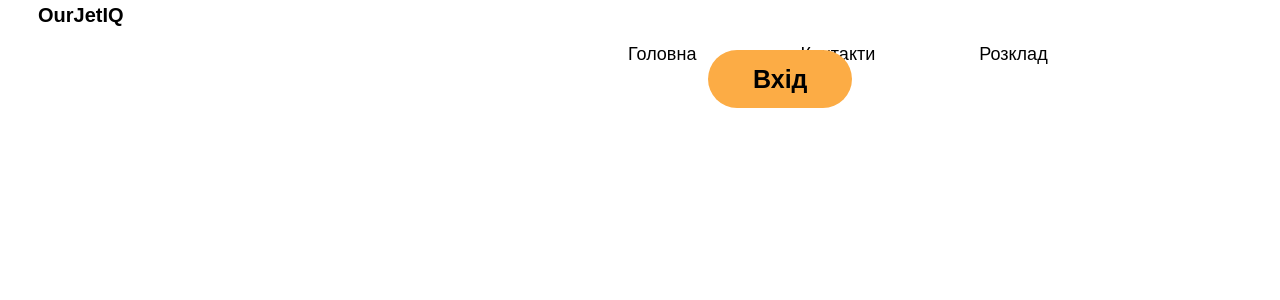
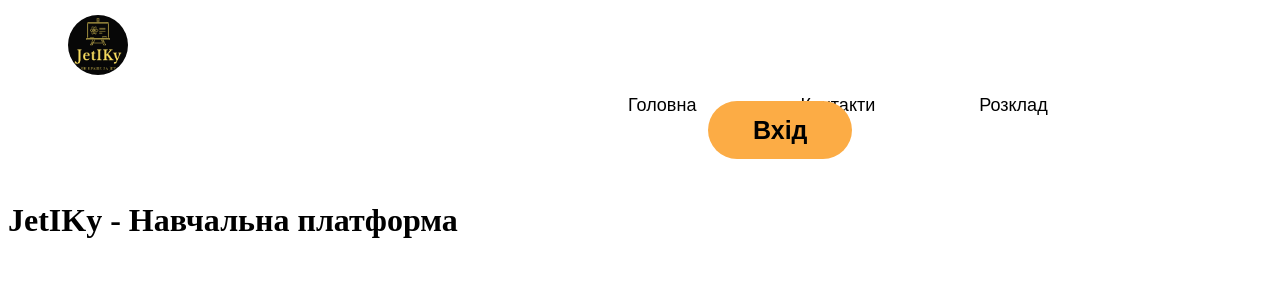
Before and after one commit to romanbffff/-, a PHP site: page / in a window 1280 px wide. Shown: the top 300 px of the page. Run offline with PHP 8.4, Linux system fonts and the light colour scheme.

Commit message:
start develop new block. new logo

```diff
--- a/css/style.css
+++ b/css/style.css
@@ -8,11 +8,14 @@ header {
     display: flex;
 }
 .logo{
-    padding-left:30px;
-    font-family: Arial;
-    font-weight: bold;
-    font-size: 20px;
-    margin-top: -9px;
+    padding-left: 60px;
+    margin-top: 5px;
+    padding-right: 180px;
+}
+.logo img{
+    width: 60px;
+    height: 60px;
+    border-radius: 50%;
 }
 
 .logo, .menu {
@@ -59,3 +62,10 @@ header {
 	font-family: Arial;
 	border: none;
 }
+/*-------------------------------------------------------*/
+/* INFORMATION
+/*-------------------------------------------------------*/
+
+.block-information {
+    padding-top: 20px;
+}
--- a/index.html
+++ b/index.html
@@ -2,7 +2,8 @@
 <html>
 <head>
 	<meta charset="utf-8"/>
-	<title>OurJetIQ</title>
+	<title>JetIKy - Ми краще за Jet!</title>
+	<link rel="icon" href="pictures/logo.png" type="image/x-icon">
 	<link rel="stylesheet" type="text/css" href="css/style.css">
 	<meta name="description" content="">
 	<meta name="viewport" content="width=device-width, initial-scale=1">
@@ -13,19 +14,22 @@
         <nav>
         <div class="header-menu">
             <div class="logo">
-                <a href="#"></a>OurJetIQ</li>
+               <img src="pictures/logo.png" alt="logo" title="JetIKy">
             </div>
             <div class="menu">
                 <ul>
                     <li><a href="index.html">Головна</a></li>
                     <li><a href="#">Контакти</a></li>
                     <li><a href="#">Розклад</a></li>
-                    <li class="login"><a href="#">Вхід</a></li>
+                    <li class="login"><a href="login.php">Вхід</a></li>
 
                 </ul>
             </div>
         </nav>
     </header>
+    <div class="block-information">
+    	<h1>JetIKy - Навчальна платформа</h1>
+    </div>
 </body>
 
 <footer>
```
Also changed, not shown: pictures/logo.png (added).
